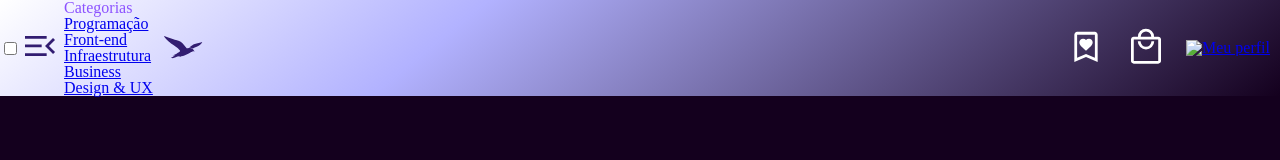
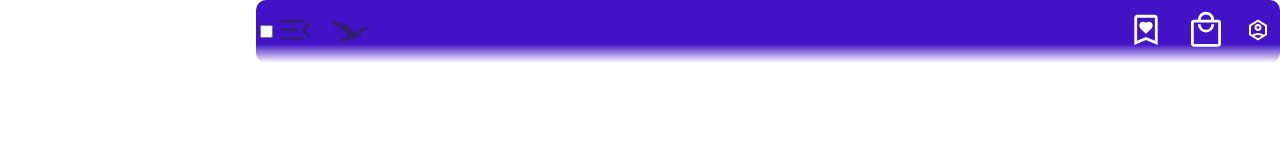
Before and after one commit to alRicardoPS/Aurax-BShelf, a plain HTML site: page index.html in a window 1280 px wide. Drawn offline with Linux system fonts and the light colour scheme; a web font is replaced by a local one.

Commit message:
ADARq 4.1
Redesign da UI do site

```diff
--- a/index.html
+++ b/index.html
@@ -54,7 +54,7 @@ rel="stylesheet">
         <div class="container">
             <a href="#"> <img src="img/favorite.svg" alt="Meus favoritos" class="container__imagem"> </a>
             <a href="#"> <img src="img/shop.svg" alt="Meu carrinho de compras" class="container__imagem"> </a>
-            <a href="#"> <img src="img/user.svg" alt="Meu perfil" class="container__imagem"> </a>
+            <a href="#"> <img src="img/user2wg.svg" alt="Meu perfil" class="container__imagem"> </a>
         </div>
     </header>
 </body>
--- a/style.css
+++ b/style.css
@@ -10,5 +10,5 @@
 body{
     color: var(--cor-da-letra-titulo);
     font-family: "Dela Gothic One", sans-serif;
-    background-color: var(--cor-de-fundo2);
+    background-color: var(--cor-do-header);
 }
--- a/styles/header.css
+++ b/styles/header.css
@@ -8,11 +8,14 @@
 
 .cabeçalho {
     background: rgb(255,255,255);
-background: linear-gradient(141deg, rgba(255,255,255,1) 0%, rgba(178,178,255,1) 35%, rgba(20,0,30,1) 100%);
+background: linear-gradient(0deg, rgba(255,255,255,1) 0%, rgba(66,19,198,1) 30%, rgba(66,19,198,1) 100%);
 display: flex;
 justify-content: space-between;
 align-items: center;
-}
+border-radius: 10px;
+width: 80% ;
+height: 80% ;
+margin-left: auto;}
 
 .container {
     display: flex;
@@ -23,3 +26,13 @@ align-items: center;
 .container__imagem{
     padding: 10px;
 }
+
+.lista-menu{
+    display: none;
+    position: absolute;
+    top: 7%;
+}
+
+.container_botao:checked~.lista-menu{
+    display: block;
+}
```
Also changed, not shown: img/user2p.svg (added), img/user2w.svg (added), img/user2wg.svg (added).
